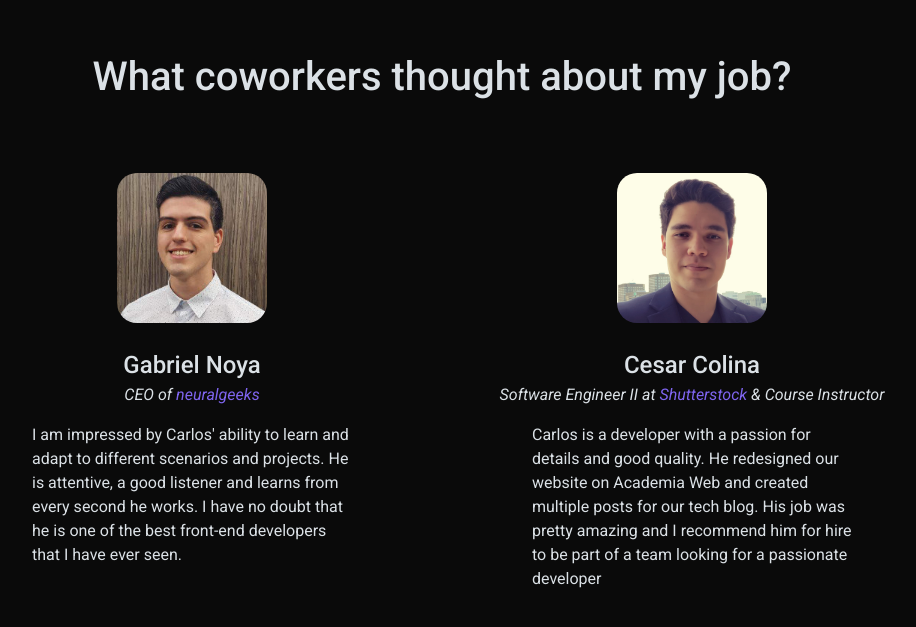
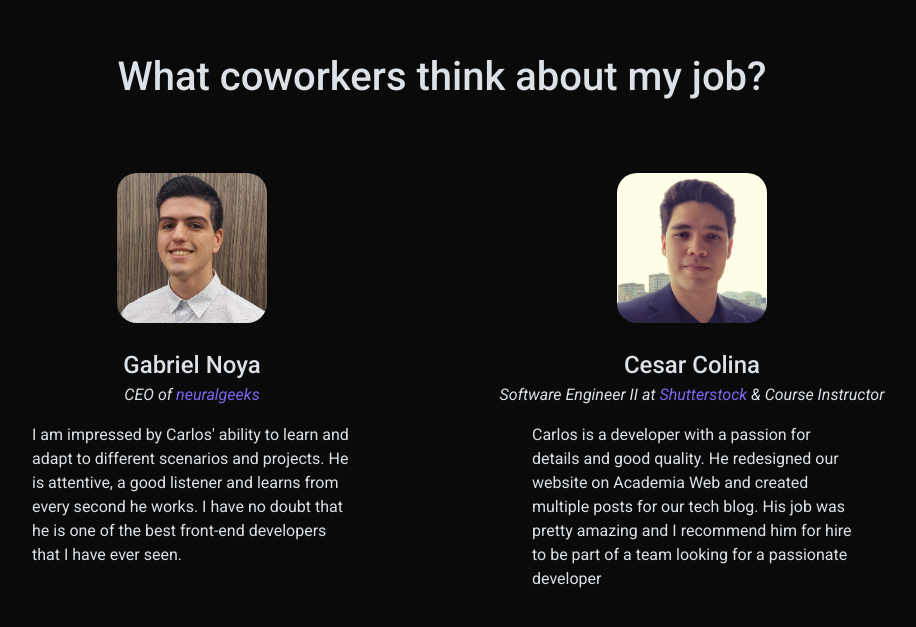
Before and after one commit to carlosreyesweb/carlosreyesweb.com, a React (Vite) app: page / in a window 1280 px wide. Shown: the part 3165-3792 px from the top of the page, without its empty margins (198-1114 px from the left). Built offline with nearby package versions, Linux system fonts and the light colour scheme.

Commit message:
minor change to reviews section title

```diff
--- a/src/components/reviews/reviews.component.tsx
+++ b/src/components/reviews/reviews.component.tsx
@@ -17,7 +17,7 @@ export default function Reviews(props: ReviewsProps) {
   }
   return (
     <section id="reviews" className={styles.container}>
-      <h2 className={styles.title}>What coworkers thought about my job?</h2>
+      <h2 className={styles.title}>What coworkers think about my job?</h2>
       <section className={styles.reviewsContainer}>
         <motion.article
           variants={reviewVariants}
```
